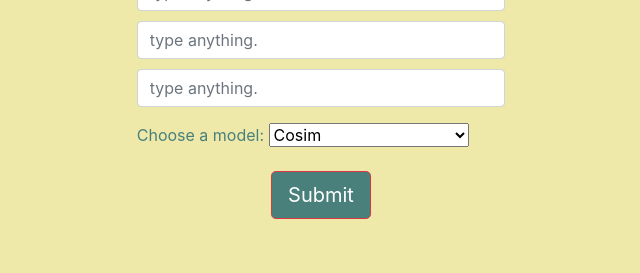
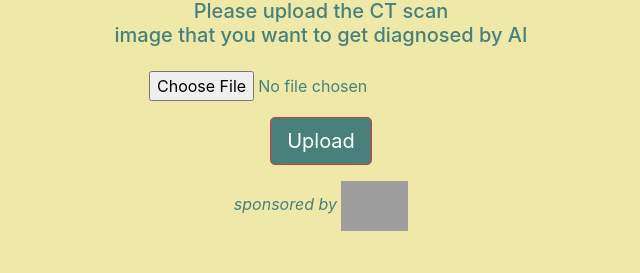
Before and after one commit to Ayazdi/COVID-19-Diagnosis, a Flask app: page / in a window 1280 px wide. Shown: the part 593-866 px from the top of the page, without its empty margins (319-959 px from the left). Run offline with Flask 2, Linux system fonts and the light colour scheme; parts of the project's set-up code (start-up, migrations or seed data) failed here and were passed over; some libraries are stand-ins or nearby versions; grey boxes are pictures that could not be loaded.

Commit message:
update flask

```diff
--- a/application.py
+++ b/application.py
@@ -21,7 +21,6 @@ def allowed_file(filename):
     return '.' in filename and \
            filename.rsplit('.', 1)[1].lower() in ALLOWED_EXTENSIONS
 
-
 @app.route('/index')
 @app.route('/', methods=['GET', 'POST'])
 def upload_file():
@@ -39,13 +38,21 @@ def upload_file():
         if file and allowed_file(file.filename):
             filename = secure_filename(file.filename)
             file.save(os.path.join(app.config['UPLOAD_FOLDER'], filename))
+            full_filename = os.path.join(app.config['UPLOAD_FOLDER'], filename)
             prediction = ct_scan_diagnosis(file)
 
             return render_template('recommender.html',
-                                   result_html=prediction)
+                                   result_html=prediction,
+                                   ct_scan_image=full_filename)
     return render_template('index.html')
 
 
+# @app.route('/show/<filename>')
+# def uploaded_file(filename):
+#     filename = 'http://127.0.0.1:5000/uploads/' + filename
+#     return render_template('recommender.html', filename=filename)
+#
+#
 @app.route('/uploads/<filename>')
 def uploaded_file(filename):
     return send_from_directory(app.config['UPLOAD_FOLDER'],
--- a/static/css/styles.css
+++ b/static/css/styles.css
@@ -8,8 +8,9 @@
   height: 50px;
 }
 
-#logo_movie {
-  height: 250px;
+#logo_covid {
+  width: 500px;
+  height: 500px;
 }
 
 
@@ -85,3 +86,10 @@
   display: flex;
   justify-content: center
 }
+
+#CT-Scan{
+  border: 1px solid #ddd;
+  border-radius: 4px;
+  padding: 5px;
+  width: 150px;
+}
--- a/templates/base.html
+++ b/templates/base.html
@@ -3,7 +3,7 @@
 
 <head>
   <meta charset="utf-8">
-  <title>Movie vs COVID-19</title>
+  <title>COVID-19 Diagnosis</title>
 
     <!-- CSS LINKS (INCLUDING BOOTSTRAP) GO HERE IN THE HEAD -->
 
@@ -18,7 +18,7 @@
 
   <nav class="navbar navbar-expand-lg navbar-light bg-light">
 
-  <img id="logo" src="/static/img/movie_covid.png" alt="Cartamon Logo">
+  <img id="logo" src="/static/img/COVID-19 Diganosis.png" alt="Cartamon Logo">
   <button class="navbar-toggler" type="button" data-toggle="collapse" data-target="#navbarNavAltMarkup" aria-controls="navbarNavAltMarkup" aria-expanded="false" aria-label="Toggle navigation">
     <span class="navbar-toggler-icon"></span>
   </button>
--- a/templates/index.html
+++ b/templates/index.html
@@ -16,14 +16,13 @@
 
 {% block content %}
 <section class="main-splash">
-  <img id="logo_movie" src="/static/img/movie_covid.png" alt="Cartamon Logo">
-  <h4 id="title"> Please upload the CT scan image that you want to get diagnoss by AI</h4>
-  <h1>Upload new File</h1>
+  <img id="logo_covid" src="/static/img/COVID-2.png" alt="Cartamon Logo">
+  <h5 id="title"> Please upload the CT scan
+    <p>image that you want to get diagnosed by AI</p></h5>
+</div>
+</div>
   <form method=post enctype=multipart/form-data>
-    <input type=file name=file>
-    <input type=submit value=Upload>
-  </form>
-  <p><i>sponsored by <img id="logo" src="/static/img/movierec3000_logo.png" alt="Cartamon Logo"></i></p>
+    <input type=file name=file >
 
 
 
@@ -32,45 +31,19 @@
 
   <div class="button-container">
 
-    <form action='/recommender' method="get">
-      <h10 class="merp">Write down <span id="highlight"> movies
-        </span> you like and choose a model:</h10>
 
-      <div class="row">
-        <div class="col">
-          <input type="text" class="form-control" name="movie1" placeholder="type anything." required>
-        </div>
-      </div>
-      <div class="row">
-        <div class="col">
-          <input type="text" class="form-control" name="movie2" placeholder="type anything." required>
-        </div>
-      </div>
-      <div class="row">
-        <div class="col">
-          <input type="text" class="form-control" name="movie3" placeholder="type anything." required>
-        </div>
-      </div>
-      </p>
-
-      <label for="models">Choose a model:</label>
-
-      <select class="custom_select" style='width:200px' name='model'>
-        <option value="Cosim">Cosim</option>
-        <option value="NMF">NMF</option>
-        <option value="Cosim Item">Cosim Item</option>
-        <option value="Cosim Item Mix">Cosim Item Mix</option>
-      </select>
       <br>
       <div class="button-container">
-        <button type="submit" class="btn btn-danger btn-lg m-3">Submit</button>
-      </div>
+        <input type=submit value=Upload  class="btn btn-danger btn-lg m-3">
+              </div>
+            </form>
       <!-- <input type="submit" value="Get Result"> -->
     </form>
 
 
   </div>
 
+  <p><i>sponsored by <img id="logo" src="/static/img/movierec3000_logo.png" alt="Cartamon Logo"></i></p>
 </section>
 
 
--- a/templates/recommender.html
+++ b/templates/recommender.html
@@ -17,8 +17,9 @@
   <br>
   <br>
   <h3 class="merp">Your Diagnosis</h3>
-  <div id="movie-results">
-    <h5 class="recommendations">"{{ result_html }}"</h5>
+  <img id="CT" src="{{ ct_scan_image }}" class='CT-scan' width="500" height="600">
+    <div id="movie-results">
+    <h5 class="result">"{{ result_html }}"</h5>
   </div>
 
 
```
Also changed, not shown: static/img/favicon.png (deleted), static/img/movie_covid.png (deleted), static/img/movierec3000_logo.png (deleted), uploads/20141016_173743.jpg (added), uploads/covid_20.jpg (added), uploads/covid_22.jpeg (added), uploads/covid_22.jpg (added), uploads/normal_22.jpeg (added).
